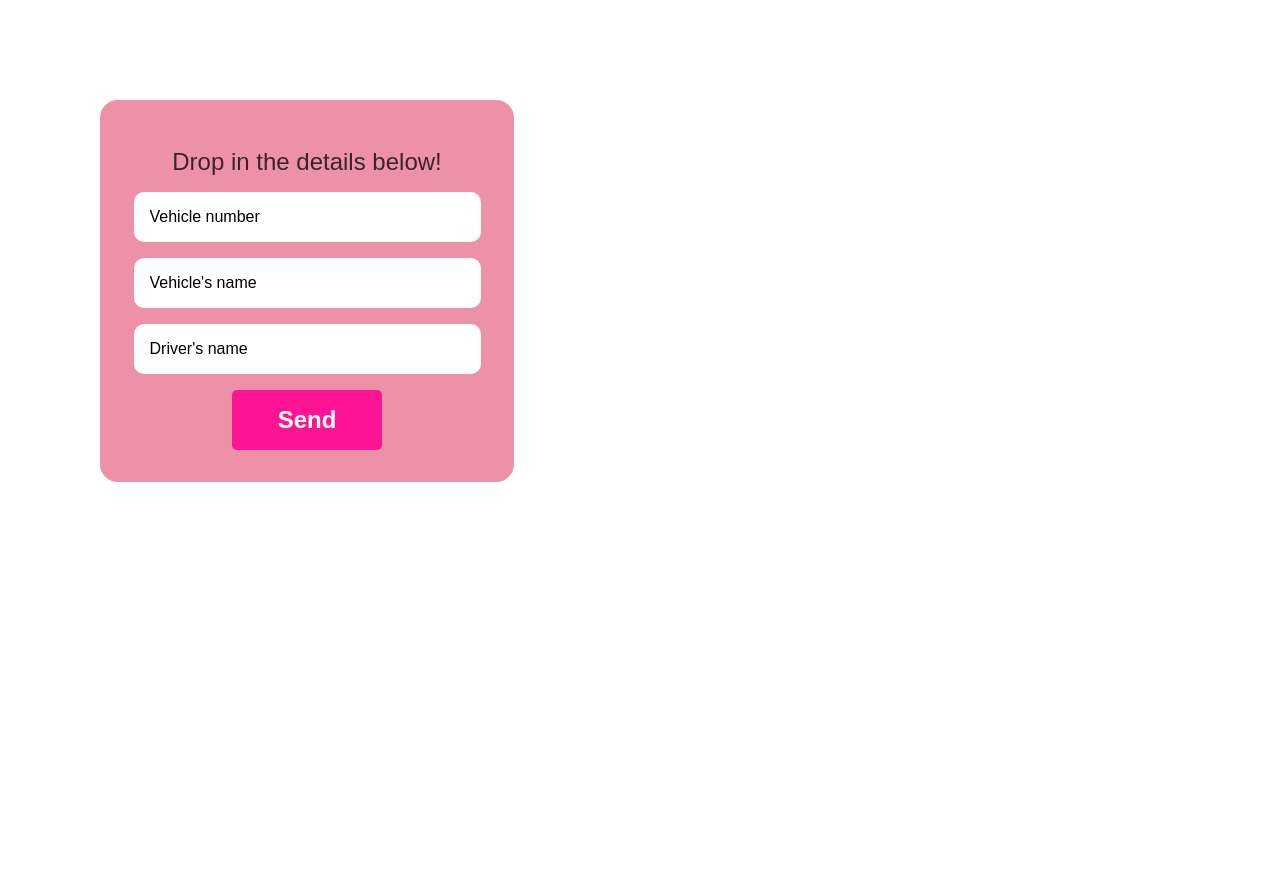
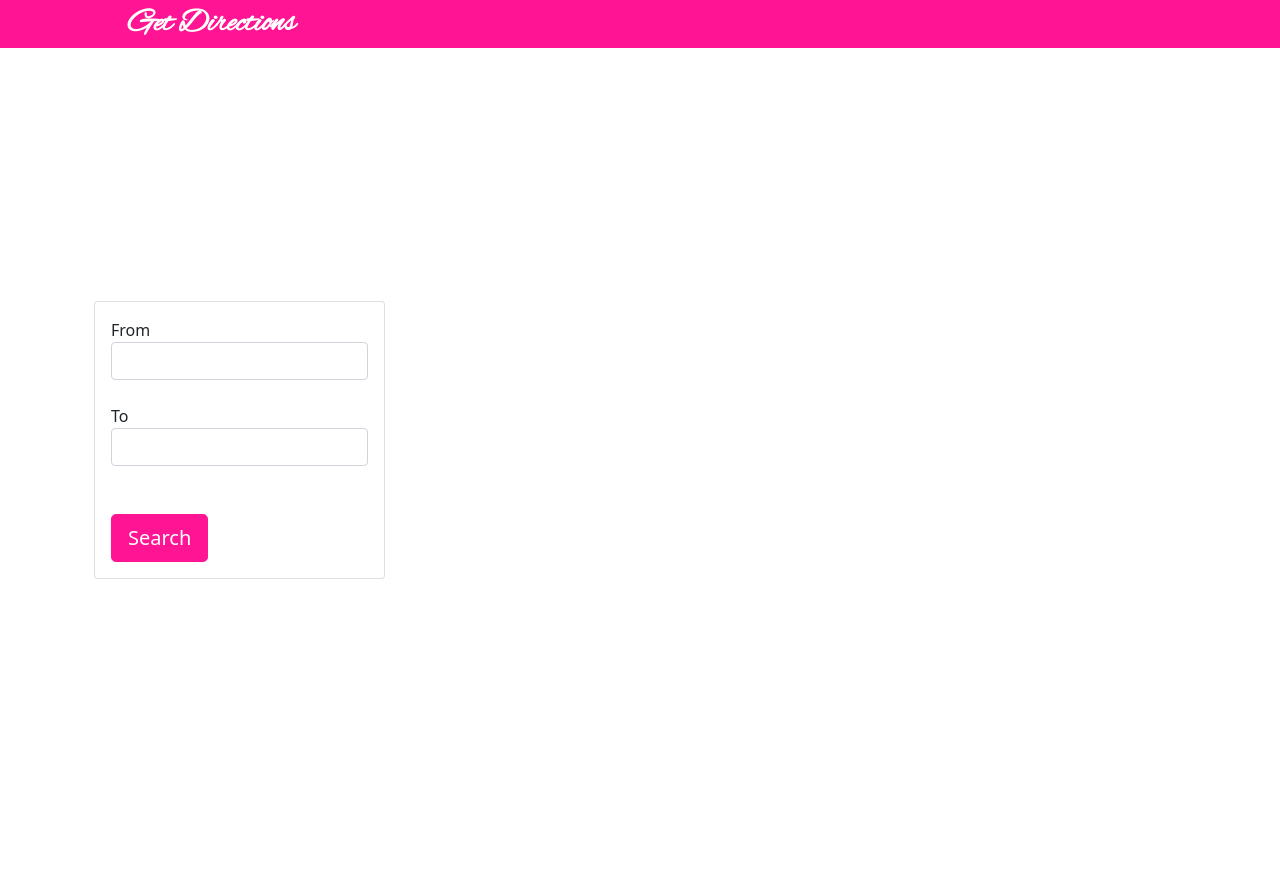
Before and after one commit to pragya53/raksha-women-safety-app, a Flask app: template templates/route.html in a window 1280 px wide. Before the commit the page ends 482 px from the top, so only its background shows below. Run offline with Flask 2, Linux system fonts and the light colour scheme; the template is opened without the code that fills it, so the values that code supplies are empty; parts of the project's set-up code (start-up, migrations or seed data) failed here and were passed over.

Commit message:
Add files via upload

```diff
--- a/templates/route.html
+++ b/templates/route.html
@@ -1,26 +1,58 @@
-<!DOCTYPE html>
+<!doctype html>
 <html lang="en">
-<head>
-    <meta charset="UTF-8">
-    <meta name="viewport" content="width=device-width, initial-scale=1.0">
-    <link rel="stylesheet" href="./style.css">
-    <title>Safe route</title>
-</head>
-<body>
-    <section id="details">
-        <div class="grid-container3">
-            <div class="contact-form" data-aos="fade-up" method="post" action="/sendsms">
-                <div class="form-text">
-                    <h2>Drop in the details below!</h2>
+  <head>
+    <!-- Required meta tags -->
+    <meta charset="utf-8">
+    <meta name="viewport" content="width=device-width, initial-scale=1">
+    <link href="https://fonts.googleapis.com/css2?family=Montserrat:wght@400;700;900&display=swap" rel="stylesheet">
+    <link rel="preconnect" href="https://fonts.gstatic.com">
+    <link href="https://fonts.googleapis.com/css2?family=Alex+Brush&display=swap" rel="stylesheet">
+    <link rel="stylesheet" href="{{url_for('static',filename='style.css')}}">
+    <!-- Bootstrap CSS -->
+    <link href="https://cdn.jsdelivr.net/npm/bootstrap@5.0.0-beta2/dist/css/bootstrap.min.css" rel="stylesheet" integrity="sha384-BmbxuPwQa2lc/FVzBcNJ7UAyJxM6wuqIj61tLrc4wSX0szH/Ev+nYRRuWlolflfl" crossorigin="anonymous">
 
+    <title>Safest route</title>
+  </head>
+  <body>
+    <div class="nav-container">
+        <nav>
+            <span class="brand">
+                <b>Get Directions</b>
+            </span>
+        </nav>
+    </div>
+    <div class="container">
+
+
+            <div  class="container" >
+                <div class="">
+                      <div class="card" style="margin-right: 200px;">
+                        <div class="card-body">
+                            <form class="form" method="post" action="/findroute">
+                                <label >From</label><br>
+                                <input type="text" class="form-control" name="from"><br>
+                                <label>To</label><br>
+                                <input type="text" class="form-control" name="to"><br><br>
+                                <input type="submit" class="btn btn-primary btn-block btn-lg" style="background-color: #FF1493; border-color: #FF1493;" value="Search"><br>
+                            </form>
+
+                        </div>
+                      </div>
                 </div>
-                <input type="text" placeholder="Vehicle number" class="form-input">
-                <input type="text" placeholder="Vehicle's name" class="form-input">
-                <input type="text" placeholder="Driver's name" class="form-input">
-                <button class="bttn">Send</button>
+
             </div>
         </div>
-    </section>
+    </div>
 
-</body>
+    <!-- Optional JavaScript; choose one of the two! -->
+
+    <!-- Option 1: Bootstrap Bundle with Popper -->
+    <script src="https://cdn.jsdelivr.net/npm/bootstrap@5.0.0-beta2/dist/js/bootstrap.bundle.min.js" integrity="sha384-b5kHyXgcpbZJO/tY9Ul7kGkf1S0CWuKcCD38l8YkeH8z8QjE0GmW1gYU5S9FOnJ0" crossorigin="anonymous"></script>
+
+    <!-- Option 2: Separate Popper and Bootstrap JS -->
+    <!--
+    <script src="https://cdn.jsdelivr.net/npm/@popperjs/core@2.6.0/dist/umd/popper.min.js" integrity="sha384-KsvD1yqQ1/1+IA7gi3P0tyJcT3vR+NdBTt13hSJ2lnve8agRGXTTyNaBYmCR/Nwi" crossorigin="anonymous"></script>
+    <script src="https://cdn.jsdelivr.net/npm/bootstrap@5.0.0-beta2/dist/js/bootstrap.min.js" integrity="sha384-nsg8ua9HAw1y0W1btsyWgBklPnCUAFLuTMS2G72MMONqmOymq585AcH49TLBQObG" crossorigin="anonymous"></script>
+    -->
+  </body>
 </html>
```
